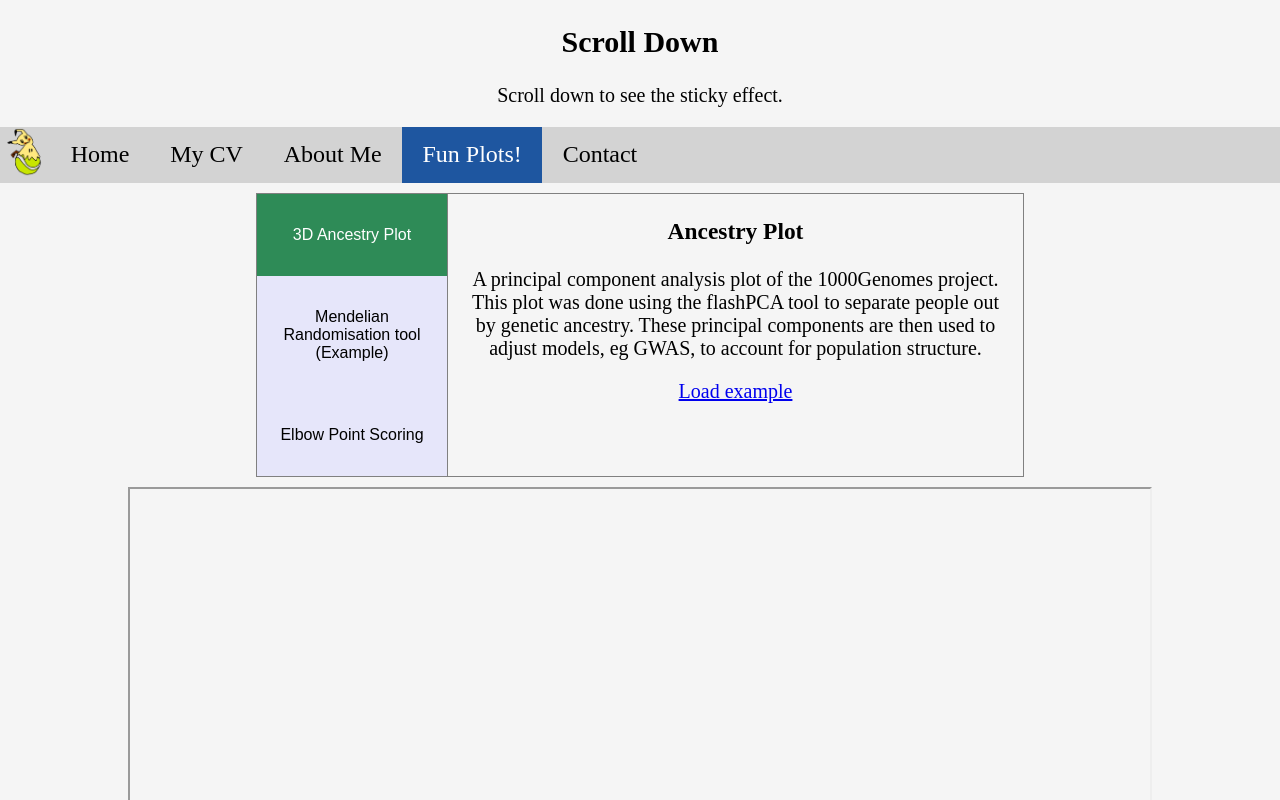
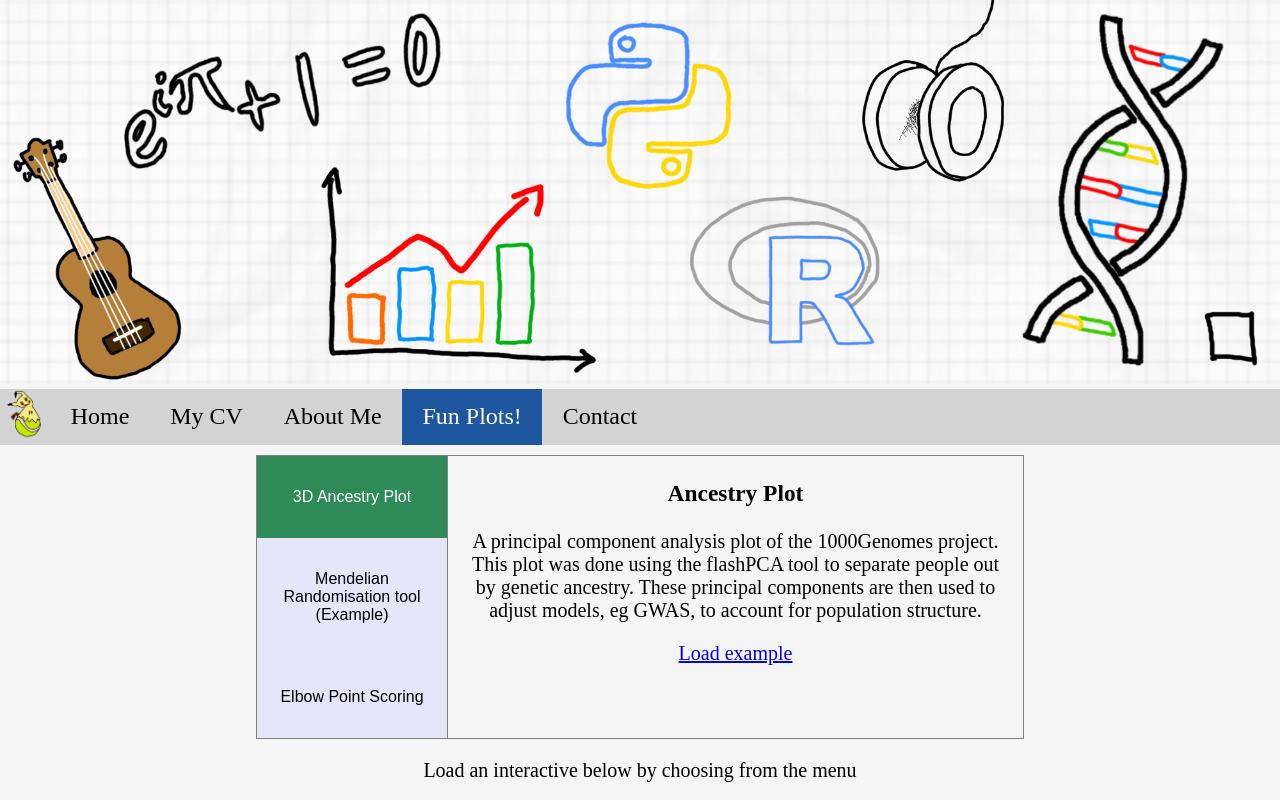
Before and after one commit to beml201/beml201.github.io, a plain HTML site: page fun_plots.html in a window 1280 px wide. Shown: the top 800 px of the page. Drawn offline with Linux system fonts and the light colour scheme.

Commit message:
Added banner logo
Can i remove the images later?

```diff
--- a/fun_plots.html
+++ b/fun_plots.html
@@ -13,8 +13,7 @@
 
     <body>
         <div class="header">
-            <h2>Scroll Down</h2>
-            <p>Scroll down to see the sticky effect.</p>
+            <img src="img/Banner.png" style="width: 100%;">
           </div>
 
           <ul class="topnav">
@@ -107,7 +106,7 @@
             });
         </script>
 
-
+    <p>Load an interactive below by choosing from the menu</p>
     <iframe class="myplots" name="myiFrame" src="about:blank"></iframe>
     <!--<iframe class="myplots" src="Superpopulations.html" title="PCA plot"></iframe>-->
 
```
Also changed, not shown: about.html (+1 -2 lines), contact.html (+1 -2 lines), cv.html (+1 -2 lines), index.html (+1 -2 lines), img/Banner.png (added).
